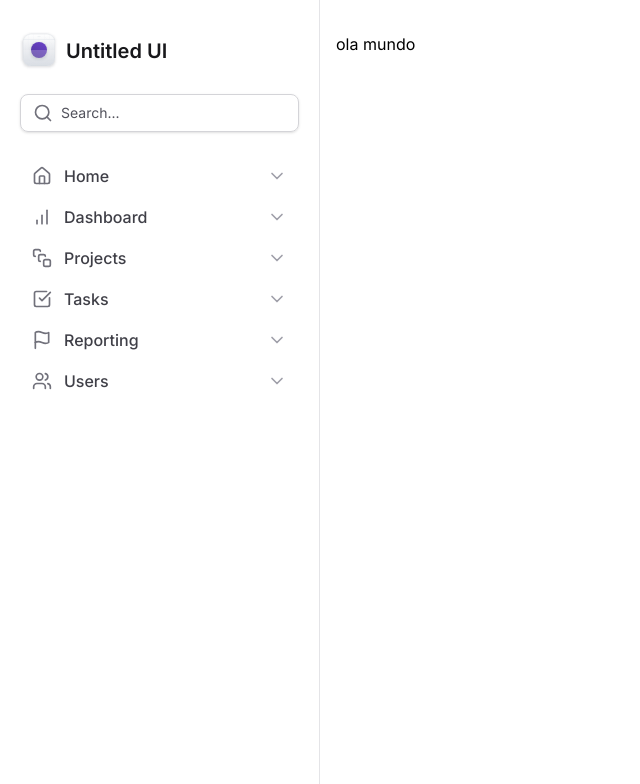
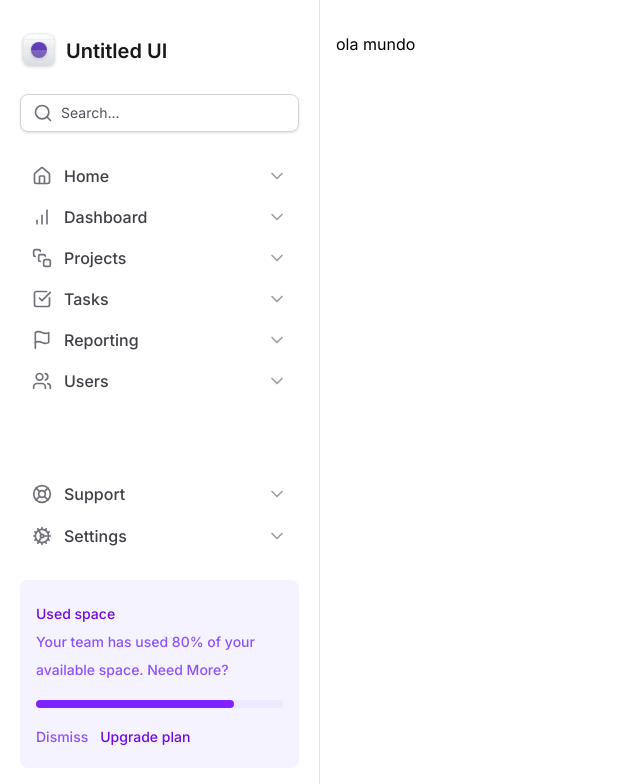
Before and after one commit to marlondenisck/masterizando-tailwind-nextjs, a Next.js app: page / in a window 1280 px wide. Shown: the top 784 px of the page, without its empty margins (0-640 px from the left). Built offline with nearby package versions, Linux system fonts and the light colour scheme.

Commit message:
Widget de Espaço Usado

```diff
--- a/src/components/MainNavigation/index.tsx
+++ /dev/null
@@ -1,23 +0,0 @@
-import { NavItem } from './NavItem'
-
-import {
-  BarChart,
-  CheckSquare,
-  Flag,
-  Home,
-  SquareStack,
-  Users,
-} from 'lucide-react'
-
-export function MainNavigation() {
-  return (
-    <nav className='space-y-px'>
-      <NavItem title='Home' icon={Home} />
-      <NavItem title='Dashboard' icon={BarChart} />
-      <NavItem title='Projects' icon={SquareStack} />
-      <NavItem title='Tasks' icon={CheckSquare} />
-      <NavItem title='Reporting' icon={Flag} />
-      <NavItem title='Users' icon={Users} />
-    </nav>
-  )
-}
--- /dev/null
+++ b/src/components/Sidebar/UsedSpaceWidget.tsx
@@ -0,0 +1,32 @@
+export function UsedSpaceWidget() {
+  return (
+    <div className='flex flex-col gap-4 rounded-lg bg-violet-50 px-4 py-5'>
+      <div className='space-y-1'>
+        <span className='text-sm/loose font-medium text-violet-700'>
+          Used space
+        </span>
+        <p className='text-sm/loose font-medium text-violet-500'>
+          Your team has used 80% of your available space. Need More?
+        </p>
+      </div>
+      <div className='h-2 rounded-full bg-violet-100'>
+        <div className='h-2 w-[80%] rounded-full bg-violet-600' />
+      </div>
+
+      <div className='space-x-3'>
+        <button
+          type='button'
+          className='cursor-pointer text-sm font-medium text-violet-500 hover:underline'
+        >
+          Dismiss
+        </button>
+        <button
+          type='button'
+          className='cursor-pointer text-sm font-medium text-violet-700 hover:underline'
+        >
+          Upgrade plan
+        </button>
+      </div>
+    </div>
+  )
+}
--- a/src/components/Sidebar/index.tsx
+++ b/src/components/Sidebar/index.tsx
@@ -1,9 +1,21 @@
 import { Logo } from '@/components/Sidebar/Logo'
-import { Search } from 'lucide-react'
-import { MainNavigation } from '../MainNavigation'
+import {
+  Search,
+  BarChart,
+  CheckSquare,
+  Flag,
+  Home,
+  SquareStack,
+  Users,
+  LifeBuoy,
+  Cog,
+} from 'lucide-react'
+import { NavItem } from './NavItem'
+import { UsedSpaceWidget } from './UsedSpaceWidget'
+
 export function Sidebar() {
   return (
-    <aside className='space-y-6 border-r border-zinc-200 px-5 py-8'>
+    <aside className='flex flex-col gap-6 border-r border-zinc-200 px-5 py-8'>
       <Logo />
 
       <div className='flex w-full items-center gap-2 rounded-lg border border-zinc-300 px-3 py-2 shadow-sm'>
@@ -14,7 +26,24 @@
           placeholder='Search...'
         />
       </div>
-      <MainNavigation />
+
+      <nav className='space-y-px'>
+        <NavItem title='Home' icon={Home} />
+        <NavItem title='Dashboard' icon={BarChart} />
+        <NavItem title='Projects' icon={SquareStack} />
+        <NavItem title='Tasks' icon={CheckSquare} />
+        <NavItem title='Reporting' icon={Flag} />
+        <NavItem title='Users' icon={Users} />
+      </nav>
+
+      <div className='mt-auto flex flex-col gap-6'>
+        <nav className='space-y-0.5'>
+          <NavItem title='Support' icon={LifeBuoy} />
+          <NavItem title='Settings' icon={Cog} />
+        </nav>
+
+        <UsedSpaceWidget />
+      </div>
     </aside>
   )
 }
```
Also changed, not shown: src/components/Sidebar/NavItem.tsx (renamed from src/components/MainNavigation/NavItem.tsx).
